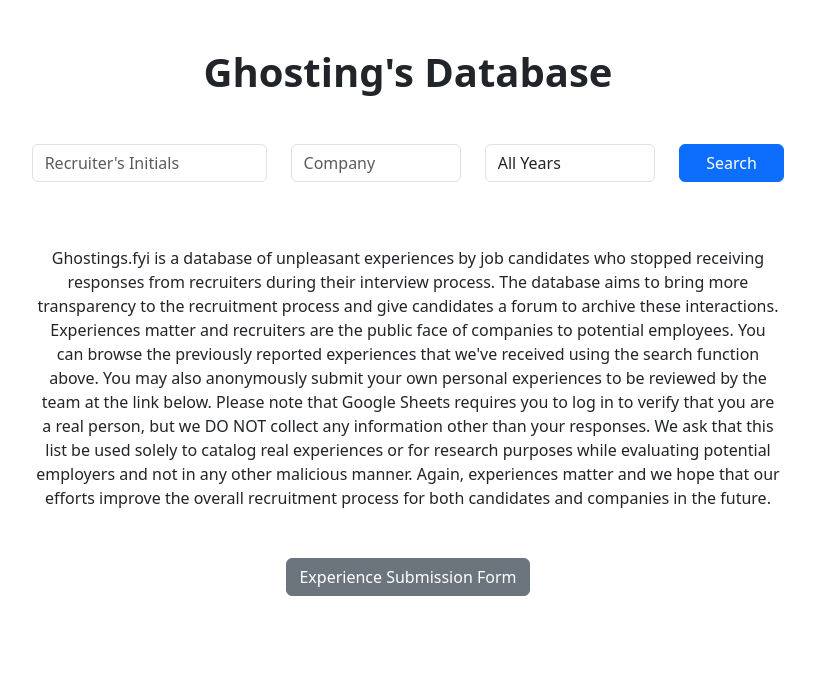
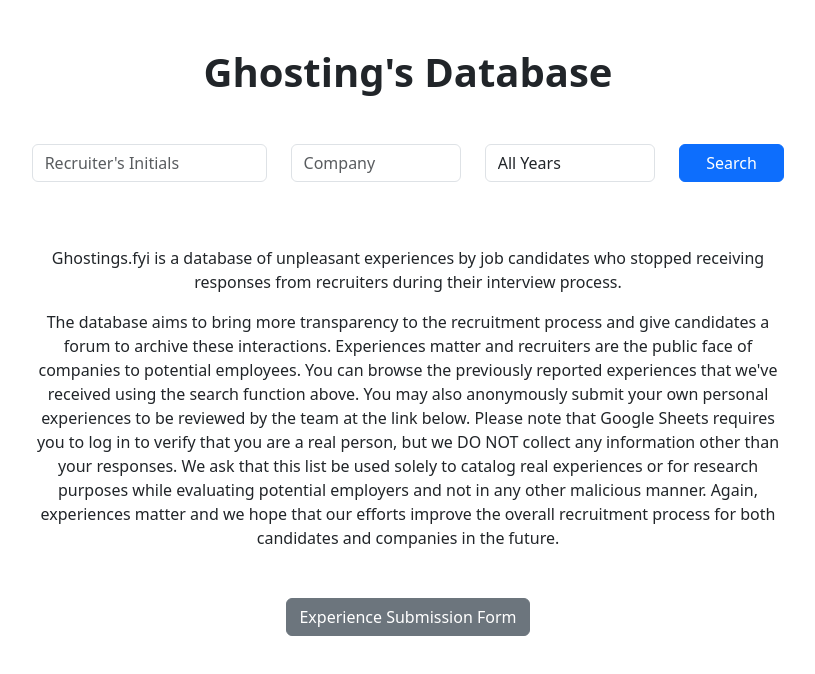
Before and after one commit to BearGiant2024/visa-salary-app, a React (Create React App) app: page / in a window 1280 px wide. Shown: the top 674 px of the page, without its empty margins (232-1047 px from the left). Built offline with nearby package versions, Linux system fonts and the light colour scheme.

Commit message:
Update App.js

```diff
--- a/src/App.js
+++ b/src/App.js
@@ -181,9 +181,9 @@
           </div>
         )}
         <p className="text-center col-lg-8 mx-auto my-5">
-          Ghostings.fyi is a database of unpleasant experiences by job
+          <p>Ghostings.fyi is a database of unpleasant experiences by job
           candidates who stopped receiving responses from recruiters during their
-          interview process.
+          interview process.</p>
 
           The database aims to bring more transparency to the
           recruitment process and give candidates a forum to archive these interactions.
```
